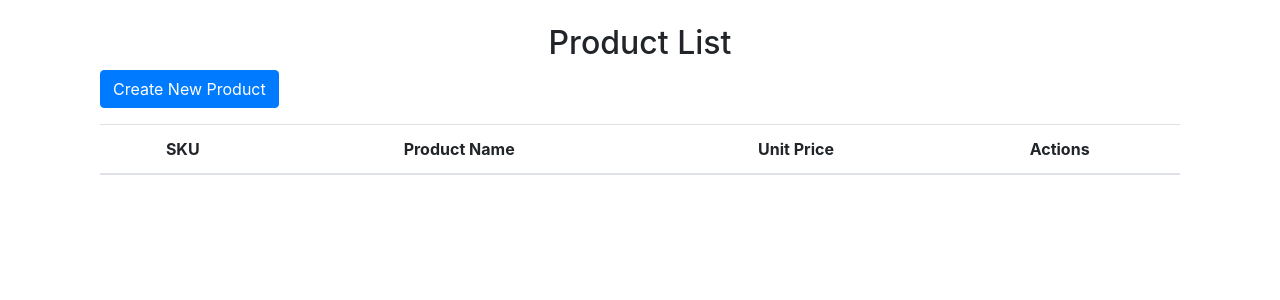
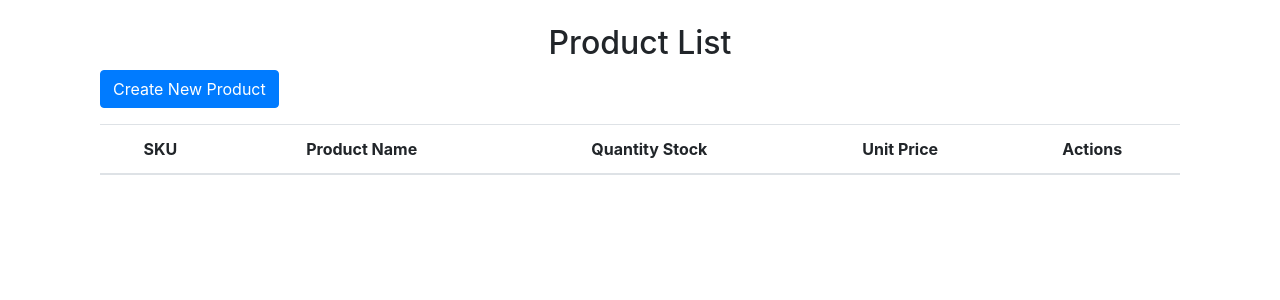
Before and after one commit to Bjorth/InsightHub, a Django app: page /products/ in a window 1280 px wide. Shown: the part 56-356 px from the top of the page. Run offline with Django 5.2, Linux system fonts and the light colour scheme; the visitor is signed in with stand-in values (Sample User, id 1); data that the repository does not hold is empty; some libraries are stand-ins or nearby versions.

Commit message:
add detailed view for reports

```diff
--- a/reports/templates/report/product_report_detail.html
+++ b/reports/templates/report/product_report_detail.html
@@ -3,6 +3,9 @@
 {% block content %}
 <div class="container mt-4">
     <h2>Product Report {{ product_report.id }}</h2>
-    <p>Details: ...</p>
+    <p><strong>Product:</strong> {{ product_report.product.product_name }}</p>
+    <p><strong>Quantity Found:</strong> {{ product_report.quantity_found }}</p>
+    <p><strong>Quantity Not Found:</strong> {{ product_report.quantity_not_found }}</p>
+    <p><strong>Report:</strong> <a href="{% url 'report_detail' product_report.report.id %}">Report {{ product_report.report.id }}</a></p>
 </div>
 {% endblock %}
--- a/reports/templates/report/report_detail.html
+++ b/reports/templates/report/report_detail.html
@@ -3,7 +3,9 @@
 {% block content %}
 <div class="container mt-4">
   <h2>Report {{ report.id }}</h2>
-  <p>Details: ...</p>
+  <p><strong>Title:</strong> {{ report.title }}</p>
+  <p><strong>Date Added:</strong> {{ report.added }}</p>
+  <p><strong>User:</strong> {{ report.user.username }}</p>
 
   <h3>Product Reports:</h3>
   <ul>
--- a/reports/templates/reports/product_view.html
+++ b/reports/templates/reports/product_view.html
@@ -9,6 +9,7 @@
         <tr>
             <th class="text-center">SKU</th>
             <th class="text-center">Product Name</th>
+            <th class="text-center">Quantity Stock</th>
             <th class="text-center">Unit Price</th>
             <th class="text-center">Actions</th>
         </tr>
@@ -17,7 +18,8 @@
         {% for product in products %}
         <tr>
             <td class="text-center">{{ product.sku }}</td>
-            <td>{{ product.product_name }}</td>
+            <td class="text-center">{{ product.product_name }}</td>
+            <td class="text-center">{{ product.quantity_stock }}</td>
             <td class="text-center">{{ product.unit_price }}</td>
             <td class="text-center">
                 <a href="{% url 'product_update' product.id %}" class="btn btn-warning">Edit</a>
--- a/reports/templates/reports/report_view.html
+++ b/reports/templates/reports/report_view.html
@@ -5,7 +5,9 @@
     <h2 class="text-center">My Reports</h2>
     <ul class="list-group">
         {% for report in reports %}
-        <li class="list-group-item text-center">{{ report.title }} - {{ report.added }}</li>
+        <li class="list-group-item text-center">
+            <a href="{% url 'report_detail' report.id %}">{{ report.title }} - {{ report.added }}</a>
+        </li>
         {% empty %}
         <li class="list-group-item text-center">No reports available</li>
         {% endfor %}
--- a/reports/views.py
+++ b/reports/views.py
@@ -59,6 +59,7 @@ def report_detail(request, report_id):
 @login_required
 def product_report_detail(request, product_report_id):
     product_report = get_object_or_404(ReportProduct, pk=product_report_id)
+    product_report.quantity_not_found = product_report.product.quantity_stock - product_report.quantity_found
     return render(request, 'report/product_report_detail.html', {'product_report': product_report})
 
 
```
